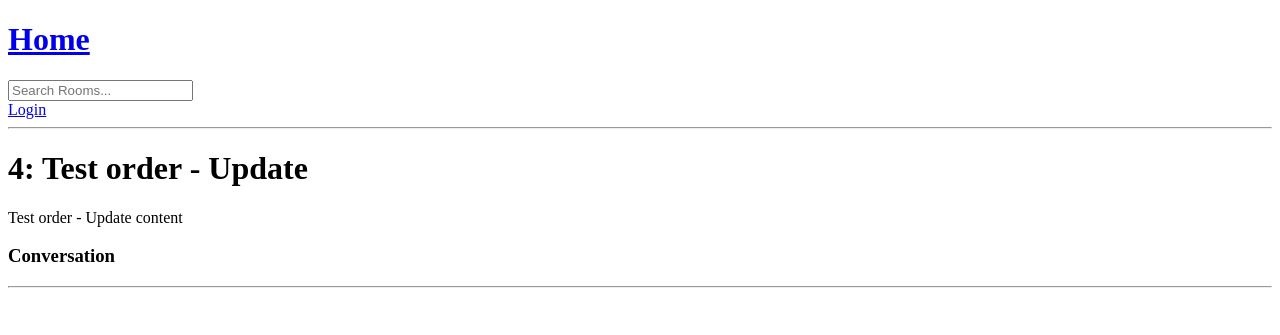
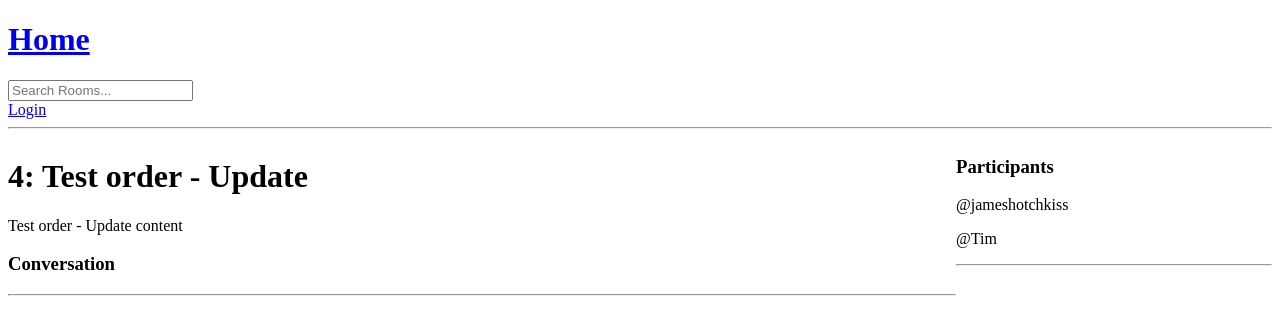
Before and after one commit to JimHotchkiss/Django-Study-App, a Django app: page /room/4/ in a window 1280 px wide. Shown: the top 335 px of the page. Run offline with Django 4.2, Linux system fonts and the light colour scheme; data comes from the database, SQL or seed files in the repository; both versions use the stored data as it was after the commit.

Commit message:
Add participants in rooms and delete message functionality.

```diff
--- a/base/models.py
+++ b/base/models.py
@@ -19,7 +19,7 @@ class Room(models.Model):
     topic = models.ForeignKey(Topic, on_delete=models.SET_NULL, null=True)
     name = models.CharField(max_length=200)
     description = models.TextField(null=True, blank=True)
-    #participants =
+    participants = models.ManyToManyField(User, related_name='participants', blank=True)
     updated = models.DateTimeField(auto_now=True)
     created = models.DateTimeField(auto_now_add=True)
 
--- a/base/templates/base/room.html
+++ b/base/templates/base/room.html
@@ -1,6 +1,16 @@
 {% extends 'main.html' %}
 
 {% block content %}
+
+<style>
+    .room-container{
+        display: grid;
+        grid-template-columns: 3fr 1fr;
+    }
+</style>
+
+<div class="room-container">
+    <div>
         <h1>{{room.id}}: {{room.name}}</h1>
             <p>{{room.description}}</p>
 
@@ -10,6 +20,9 @@
 
                 {% for room_message in room_messages %}
                     <div>
+                        {% if request.user == room_message.user %}
+                        <a href="{% url 'delete-message' room_message.id %}">Delete</a>
+                        {% endif %}
                         <small>@{{room_message.user}} {{room_message.created|timesince}} ago</small>
                         <p>{{room_message.body}}</p>
                     </div>
@@ -26,4 +39,15 @@
                 </form>
             </div>
             {% endif %}
+    </div>
+
+    <div>
+        <h3>Participants</h3>
+        {% for participant in participants %}
+            <p>@{{participant.username}}</p>
+        {% endfor %}
+        <hr>
+    </div>
+
+</div>
 {% endblock content%}
--- a/base/urls.py
+++ b/base/urls.py
@@ -9,7 +9,8 @@ urlpatterns = [
     path('room/<str:pk>/', views.room, name="room"),
     path('create-room/', views.createRoom, name="create-room"),
     path('update-room/<str:pk>/', views.updateRoom, name="update-room"),
-    path('delete-room/<str:pk>/', views.deleteRoom, name="delete-room")
+    path('delete-room/<str:pk>/', views.deleteRoom, name="delete-room"),
+    path('delete-message/<str:pk>/', views.deleteMessage, name="delete-message")
 
 
 ]
--- a/base/views.py
+++ b/base/views.py
@@ -87,6 +87,7 @@ def home(request):
 def room(request, pk):
     room = Room.objects.get(id=pk)
     room_messages = room.message_set.all().order_by('-created')
+    participants = room.participants.all()
 
     if request.method == 'POST':
         message = Message.objects.create(
@@ -94,9 +95,11 @@ def room(request, pk):
             room = room,
             body = request.POST.get('body')
         )
+        room.participants.add(request.user)
         return redirect('room', pk=room.id)
+
     # print(room)
-    context = {'room':room, 'room_messages': room_messages}
+    context = {'room':room, 'room_messages': room_messages, 'participants': participants}
     return render(request, 'base/room.html', context)
 
 @login_required(login_url='login')
@@ -145,3 +148,15 @@ def deleteRoom(request, pk):
         room.delete()
         return redirect('home')
     return render(request, 'base/delete.html', {'obj': room})
+
+@login_required(login_url='login')
+def deleteMessage(request, pk):
+    message = Message.objects.get(id=pk)
+
+    if request.user != message.user:
+        return HttpResponse('You are not authorized to delete message')
+
+    if request.method == 'POST':
+        message.delete()
+        return redirect('home')
+    return render(request, 'base/delete.html', {'obj': message})
```
Also changed, not shown: base/migrations/0003_alter_room_options_room_participants.py (added), db.sqlite3. Lines whose indentation alone changed are shown as unchanged.
